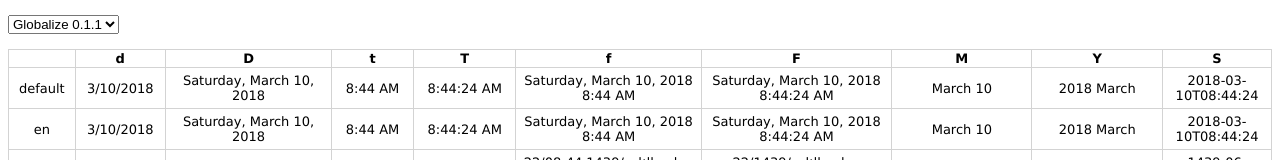
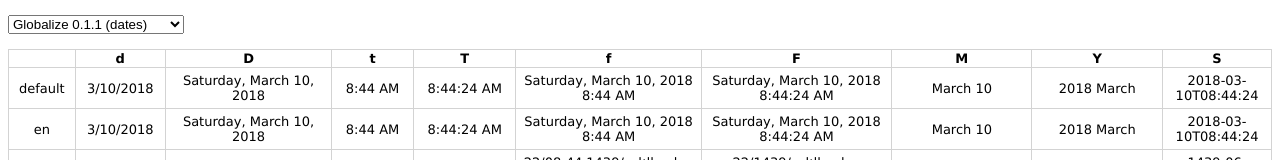
Before and after one commit to kiewic/globalize-examples, an Angular app: page / in a window 1280 px wide. Shown: the top 160 px of the page. Built offline with nearby package versions, Linux system fonts and the light colour scheme.

Commit message:
Rename components to include the *dates* suffix.
Signed-off-by: Gilberto Stankiewicz <hello@kiewic.com>

```diff
--- a/src/app/app.component.html
+++ b/src/app/app.component.html
@@ -1,12 +1,14 @@
 <section>
   <select (change)="onChange($event)">
-    <option value="0">Globalize 0.1.1</option>
-    <option value="1">Globalize 1.3.0</option>
+    <option value="0">Globalize 0.1.1 (dates)</option>
+    <option value="1">Globalize 0.1.1 (numbers)</option>
+    <option value="2">Globalize 1.3.0</option>
   </select>
 </section>
 
-<app-example0 *ngIf="selectedSection === 0"></app-example0>
-<app-example1 *ngIf="selectedSection === 1"></app-example1>
+<app-version011-dates *ngIf="selectedSection === 0"></app-version011-dates>
+<app-version011-dates *ngIf="selectedSection === 1"></app-version011-dates>
+<app-version130-dates *ngIf="selectedSection === 2"></app-version130-dates>
 
 <section>
   <button (click)='demoFun()'>Button</button>
--- a/src/app/example1/example1.component.ts
+++ /dev/null
@@ -1,15 +0,0 @@
-import { Component, OnInit } from '@angular/core';
-
-@Component({
-  selector: 'app-example1',
-  templateUrl: './example1.component.html',
-  styleUrls: ['./example1.component.css']
-})
-export class Example1Component implements OnInit {
-
-  constructor() { }
-
-  ngOnInit() {
-  }
-
-}
--- /dev/null
+++ b/src/app/version130-dates/version130-dates.component.ts
@@ -0,0 +1,15 @@
+import { Component, OnInit } from '@angular/core';
+
+@Component({
+  selector: 'app-version130-dates',
+  templateUrl: './version130-dates.component.html',
+  styleUrls: ['./version130-dates.component.css']
+})
+export class Version130DatesComponent implements OnInit {
+
+  constructor() { }
+
+  ngOnInit() {
+  }
+
+}
```
Also changed, not shown: src/app/app.module.ts (+4 -4 lines), src/app/version011-dates/version011-dates.component.ts (renamed from src/app/example0/example0.component.ts, +4 -4 lines), src/app/version011-dates/CultureModel.ts (renamed from src/app/example0/CultureModel.ts), src/app/version011-dates/version011-dates.component.css (renamed from src/app/example0/example0.component.css), src/app/version011-dates/version011-dates.component.html (renamed from src/app/example0/example0.component.html), src/app/version130-dates/version130-dates.component.css (added), src/app/version130-dates/version130-dates.component.html (renamed from src/app/example1/example1.component.html).
